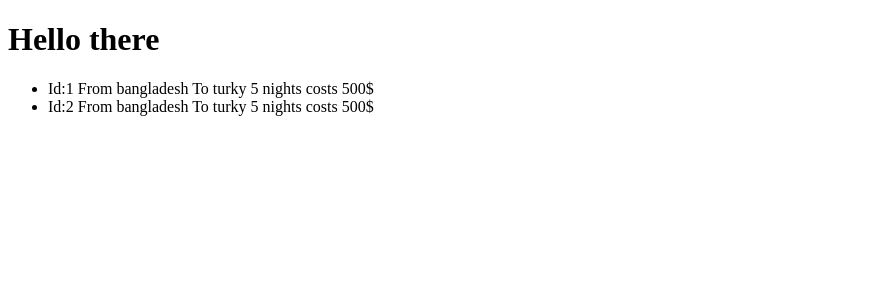
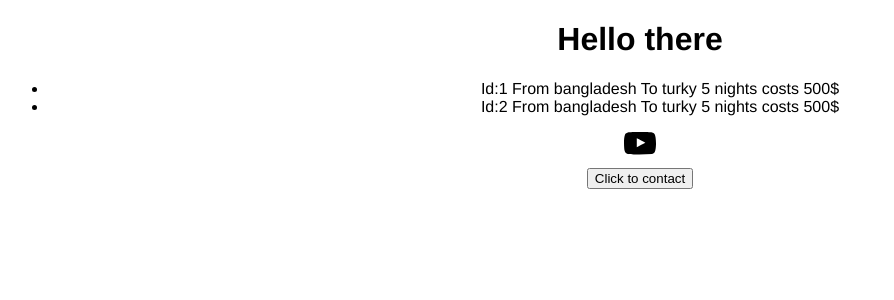
Before and after one commit to NabilibnMahabub/project-2, a Django app: page / in a window 1280 px wide. Shown: the top 300 px of the page, without its empty margins (0-894 px from the left). Run offline with Django 5.2, Linux system fonts and the light colour scheme; data comes from the database, SQL or seed files in the repository.

Commit message:
new file:   .vscode/settings.json 	modified:   myproject/myapp/__pycache__/admin.cpython-310.pyc 	new file:   myproject/myapp/__pycache__/form.cpython-310.pyc 	modified:   myproject/myapp/__pycache__/models.cpython-310.pyc 	modified:   myproject/myapp/__pycache__/urls.cpython-310.pyc 	modified:   myproject/myapp/__pycache__/views.cpython-310.pyc 	new file:   myproject/myapp/form.py 	modified:   myproject/myapp/models.py 	new file:   myproject/myapp/static/css/style.css 	new file:   myproject/myapp/static/js/script.js 	new file:   myproject/myapp/templates/tours/contact.html 	modified:   myproject/myapp/templates/tours/index.html 	new file:   myproject/myapp/templates/tours/sucsess.html 	modified:   myproject/myapp/urls.py 	modified:   myproject/myapp/views.py 	modified:   myproject/myproject/__pycache__/settings.cpython-310.pyc 	modified:   myproject/myproject/settings.py

```diff
--- /dev/null
+++ b/myproject/myapp/static/css/style.css
@@ -0,0 +1,5 @@
+body{
+    align-items: center;
+    font-family:'Franklin Gothic Medium', 'Arial Narrow', Arial, sans-serif;
+    text-align: center;
+}
--- a/myproject/myapp/templates/tours/index.html
+++ b/myproject/myapp/templates/tours/index.html
@@ -1,20 +1,69 @@
+{% load static %}
 <!DOCTYPE html>
 <html lang="en">
   <head>
-    <meta charset="UTF-8">
-    <meta name="viewport" content="width=device-width, initial-scale=1.0">
+    <meta charset="UTF-8" />
+    <meta name="viewport" content="width=device-width, initial-scale=1.0" />
     <title>Tours</title>
+    <link rel="stylesheet" href="{% static 'css/style.css' %}" />
   </head>
   <body>
     <div>
-        <h1>Hello there </h1>
+      <h1>Hello there</h1>
       <ul>
         {% for tour in tours %}
-            <li>
-                {{tour}}
-            </li>
+        <li>{{tour}}</li>
         {% endfor %}
       </ul>
     </div>
+    <div class="item-center">
+      <a href="https://www.youtube.com" target="_blank">
+        <svg
+          viewBox="0 0 20 20"
+          version="1.1"
+          xmlns="http://www.w3.org/2000/svg"
+          xmlns:xlink="http://www.w3.org/1999/xlink"
+          fill="#000000"
+          hight="2em"
+          width="2em"
+        >
+          <g id="SVGRepo_bgCarrier" stroke-width="0"></g>
+          <g
+            id="SVGRepo_tracerCarrier"
+            stroke-linecap="round"
+            stroke-linejoin="round"
+          ></g>
+          <g id="SVGRepo_iconCarrier">
+            <title>youtube [#168]</title>
+            <desc>Created with Sketch.</desc>
+            <defs></defs>
+            <g
+              id="Page-1"
+              stroke="none"
+              stroke-width="1"
+              fill="none"
+              fill-rule="evenodd"
+            >
+              <g
+                id="Dribbble-Light-Preview"
+                transform="translate(-300.000000, -7442.000000)"
+                fill="#000000"
+              >
+                <g id="icons" transform="translate(56.000000, 160.000000)">
+                  <path
+                    d="M251.988432,7291.58588 L251.988432,7285.97425 C253.980638,7286.91168 255.523602,7287.8172 257.348463,7288.79353 C255.843351,7289.62824 253.980638,7290.56468 251.988432,7291.58588 M263.090998,7283.18289 C262.747343,7282.73013 262.161634,7282.37809 261.538073,7282.26141 C259.705243,7281.91336 248.270974,7281.91237 246.439141,7282.26141 C245.939097,7282.35515 245.493839,7282.58153 245.111335,7282.93357 C243.49964,7284.42947 244.004664,7292.45151 244.393145,7293.75096 C244.556505,7294.31342 244.767679,7294.71931 245.033639,7294.98558 C245.376298,7295.33761 245.845463,7295.57995 246.384355,7295.68865 C247.893451,7296.0008 255.668037,7296.17532 261.506198,7295.73552 C262.044094,7295.64178 262.520231,7295.39147 262.895762,7295.02447 C264.385932,7293.53455 264.28433,7285.06174 263.090998,7283.18289"
+                  ></path>
+                </g>
+              </g>
+            </g>
+          </g>
+        </svg>
+      </a>
+    </div>
+    <div>
+      <a href="{% url 'contact' %}"
+        ><button type="submit" class="btn">Click to contact</button></a
+      >
+    </div>
   </body>
 </html>
--- a/myproject/myapp/urls.py
+++ b/myproject/myapp/urls.py
@@ -3,5 +3,7 @@ from . import views
 
 #define url pattern
 urlpatterns = [
-    path('', views.index)
+    path('', views.index),
+    path('contact/', views.contact_view,name='contact'),
+    path('sucsess/',views.contact_sucsess,name='contact-sucsess')
 ]
--- a/myproject/myapp/views.py
+++ b/myproject/myapp/views.py
@@ -1,8 +1,24 @@
-from django.shortcuts import render
+from django.shortcuts import render,redirect
 from .models import Tour
+from .form import *
 
 # Create your views here.
 def index(request):
     tours = Tour.objects.all()
     context = {'tours':tours}
     return render(request , 'tours/index.html',context)
+
+def contact_view(request):
+    if request.method == 'POST':
+        form = Contact_Form(request.POST)
+        if form.is_valid():
+            form.send_email()
+            return redirect('contact-sucsess')
+
+    else:
+        form = Contact_Form()
+        context = {'form':form}
+    return render(request, 'tours/contact.html',context)
+
+def contact_sucsess(request):
+    return render(request,'tours/sucsess.html')
--- a/myproject/myproject/settings.py
+++ b/myproject/myproject/settings.py
@@ -11,6 +11,7 @@ https://docs.djangoproject.com/en/5.0/ref/settings/
 """
 
 from pathlib import Path
+import os
 
 # Build paths inside the project like this: BASE_DIR / 'subdir'.
 BASE_DIR = Path(__file__).resolve().parent.parent
@@ -117,6 +118,9 @@ USE_TZ = True
 # https://docs.djangoproject.com/en/5.0/howto/static-files/
 
 STATIC_URL = 'static/'
+STATICFILES_DIRS = (
+    os.path.join(BASE_DIR ,'static'),
+)
 
 # Default primary key field type
 # https://docs.djangoproject.com/en/5.0/ref/settings/#default-auto-field
```
Also changed, not shown: myproject/myapp/form.py (added, +11 -0 lines), myproject/myapp/templates/tours/contact.html (added, +16 -0 lines), myproject/myapp/templates/tours/sucsess.html (added, +13 -0 lines), myproject/myapp/models.py (line endings or trailing spaces), myproject/myapp/static/js/script.js (added). Lines whose indentation alone changed are shown as unchanged.
